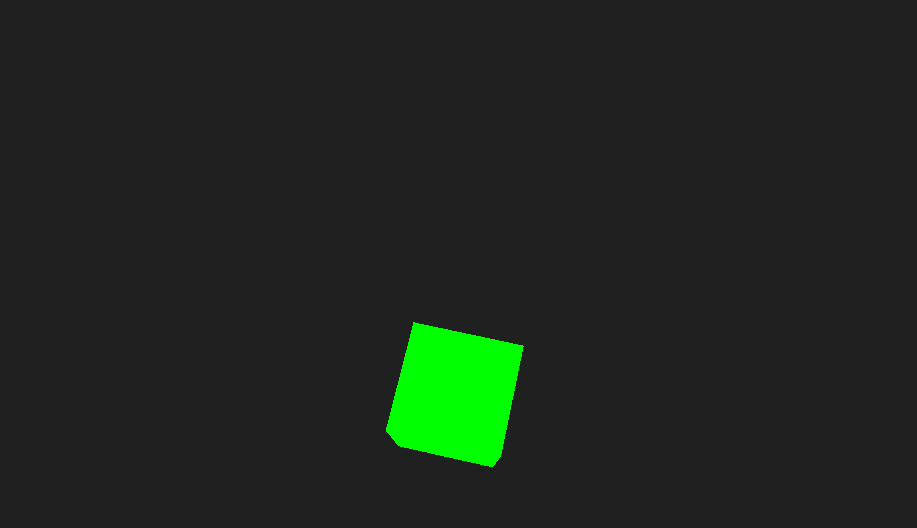
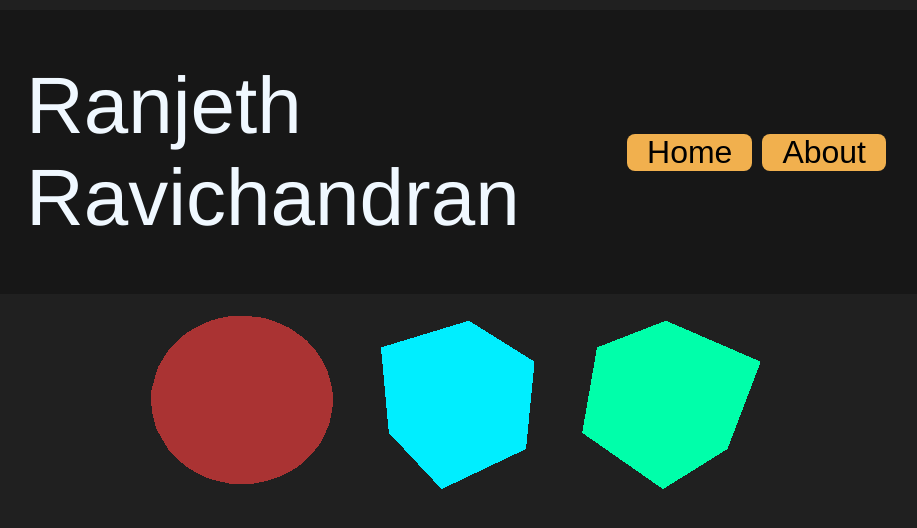
Before and after one commit to ranjeth-ravichandran/3D-Web-App, a website built with Vite: page index.html in a window 1280 px wide. Shown: the whole page, without its empty margins (184-1101 px from the left). Built offline with nearby package versions, Linux system fonts and the light colour scheme.

Commit message:
Adding DOM elements, and new objects.

```diff
--- a/index.html
+++ b/index.html
@@ -6,6 +6,13 @@
     <link rel="stylesheet" href="styles.css">
   </head>
   <body>
+    <div class="info">
+      <p>Ranjeth Ravichandran</p>
+      <div class="buttons">
+        <button>Home</button>
+        <button>About</button>
+      </div>
+    </div>
     <script type="module" src="/main.js"></script>
   </body>
 </html>
--- a/main.js
+++ b/main.js
@@ -2,22 +2,56 @@ import * as THREE from 'three';
 
 const scene = new THREE.Scene();
 const camera = new THREE.PerspectiveCamera( 75, window.innerWidth / window.innerHeight, 0.1, 1000 );
+// The perspective camera is what is used to see the objects on the scene, such as a camera in Blender.
+// The FOV (field of view) shows the size of scene depending on the degrees.
+// Aspect Ratio, always use the width of the element / height of element. Otherwise the scene will look squished.
+// Near and Far, these are clipping planes. Objects further than the clipping planes will not be rendered, this improves performance.
 
 const renderer = new THREE.WebGLRenderer();
 renderer.setSize( window.innerWidth, window.innerHeight );
 renderer.setClearColor(0x202020); // Dark gray background
 document.body.appendChild( renderer.domElement );
 
+// Creating materials, object size, implementing those onto the cube.
+// Then adding the object onto the scene.
 const geometry = new THREE.BoxGeometry( 1, 1, 1 );
-const material = new THREE.MeshBasicMaterial( { color: 0x00ff00 } );
-const cube = new THREE.Mesh( geometry, material );
-scene.add( cube );
+const material = new THREE.MeshBasicMaterial( { color: 0x00eeff } );
 
-camera.position.z = 5;
+var objects = [];
+objects.push(new THREE.Mesh( new THREE.SphereGeometry(0.8, 32, 16, 0, Math.PI * 2, 0, Math.PI), new THREE.MeshBasicMaterial( { color: 0xaa3333 } ) ));
+objects.push(new THREE.Mesh( geometry, material));
+objects.push(new THREE.Mesh( geometry, new THREE.MeshBasicMaterial( { color: 0x00ffaa } ) ));
 
+objects.forEach(cube => {
+  scene.add( cube ); // Adds the object onto the scene at 0,0,0
+});
+
+objects[0].position.set(-2, 0, 0); // Sets the x y z values of an object.
+objects[2].position.set(2, 0 ,0);
+
+camera.position.z = 5; // Moves the camera back to see the objects instead of clipping through.
+
+// This renders the camera and the objects in the scene.
+// The renderer is like an animation loop but used within OpenGL which is more suitable for Three.js
 function animate() {
-  cube.rotation.x += 0.003;
-  cube.rotation.y += 0.003;
+  objects.forEach(object => {
+    object.rotation.x += 0.002;
+    object.rotation.y += 0.002;
+  });
+
   renderer.render( scene, camera );
 }
 renderer.setAnimationLoop( animate );
+
+// Setup resize listener
+// Calls the function onWWindowResize based on the window change
+window.addEventListener('resize', onWindowResize, false);
+
+function onWindowResize() {
+  // Adjust camera
+  camera.aspect = window.innerWidth / window.innerHeight;
+  camera.updateProjectionMatrix();
+
+  // Adjust renderer
+  renderer.setSize(window.innerWidth, window.innerHeight);
+}
--- a/styles.css
+++ b/styles.css
@@ -4,3 +4,51 @@
     text-decoration: none;
     box-sizing: border-box;
 }
+
+body {
+    display: flex;
+    justify-content: center;
+    flex-direction: row;
+}
+
+.info {
+    width: 75%;
+    position: absolute;
+    top: 10px;
+
+    z-index: 100;
+    display: flex;
+
+    font-family: 'Franklin Gothic Medium', 'Arial Narrow', Arial, sans-serif;
+    color: aliceblue;
+    background-color: rgba(0, 0, 0, 0.281);
+    padding: 50px 50px;
+    border-radius: 20px;
+}
+
+p{
+    flex: 1;
+    margin: 0;
+    padding: 0;
+    font-size: 5rem;
+}
+
+.buttons {
+    display: flex;
+    text-align: center;
+    justify-content: center;
+    flex-direction: row;
+    margin: auto;
+    gap: 10px;
+}
+
+button {
+    border: none;
+    outline: none;
+    height: 50%;
+    font-size: 2rem;
+    padding: 0 20px;
+    border-radius: 8px;
+    background-color: rgb(241, 176, 78);
+    cursor: pointer;
+}
```
Also changed, not shown: README.md.
